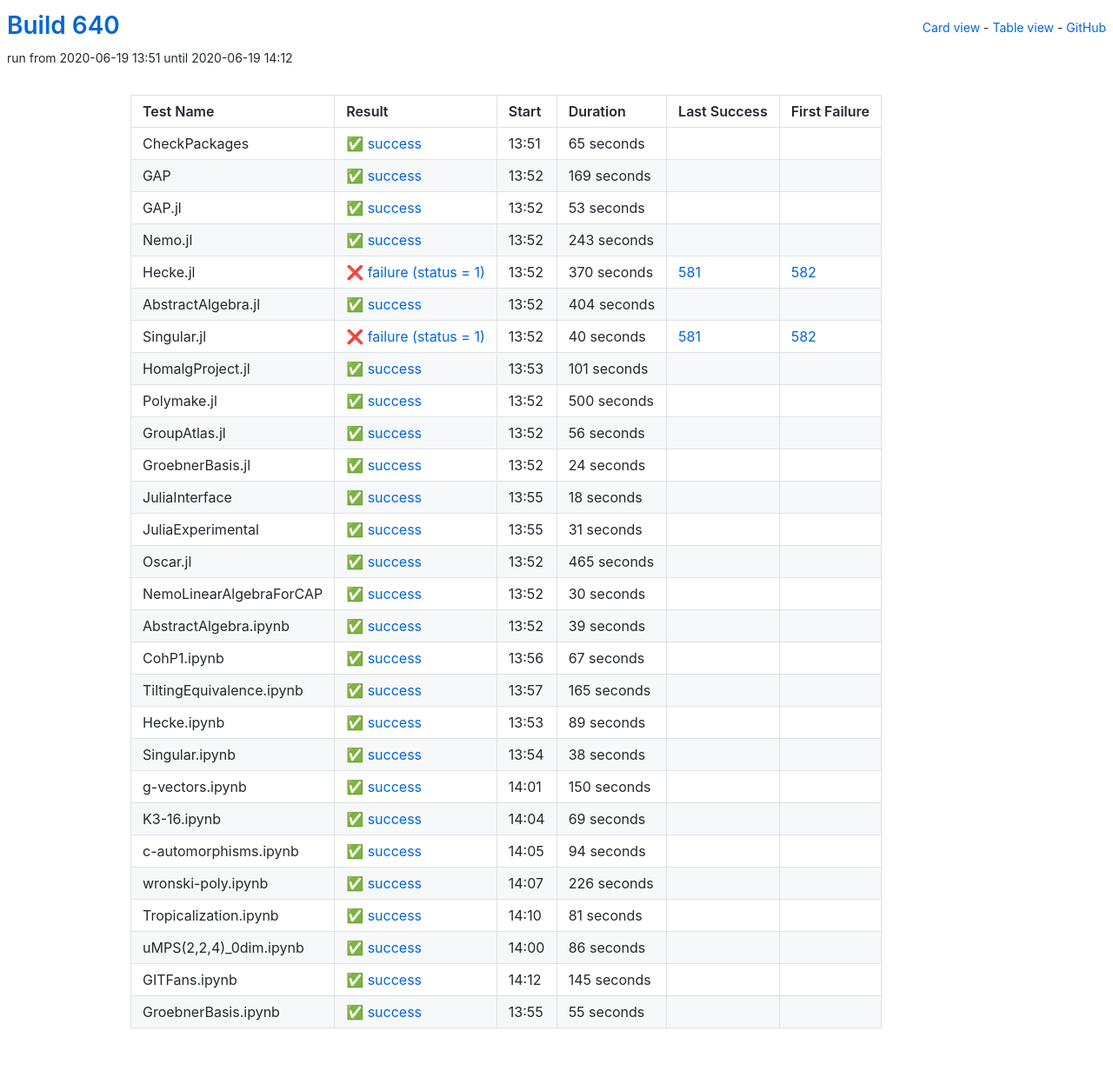
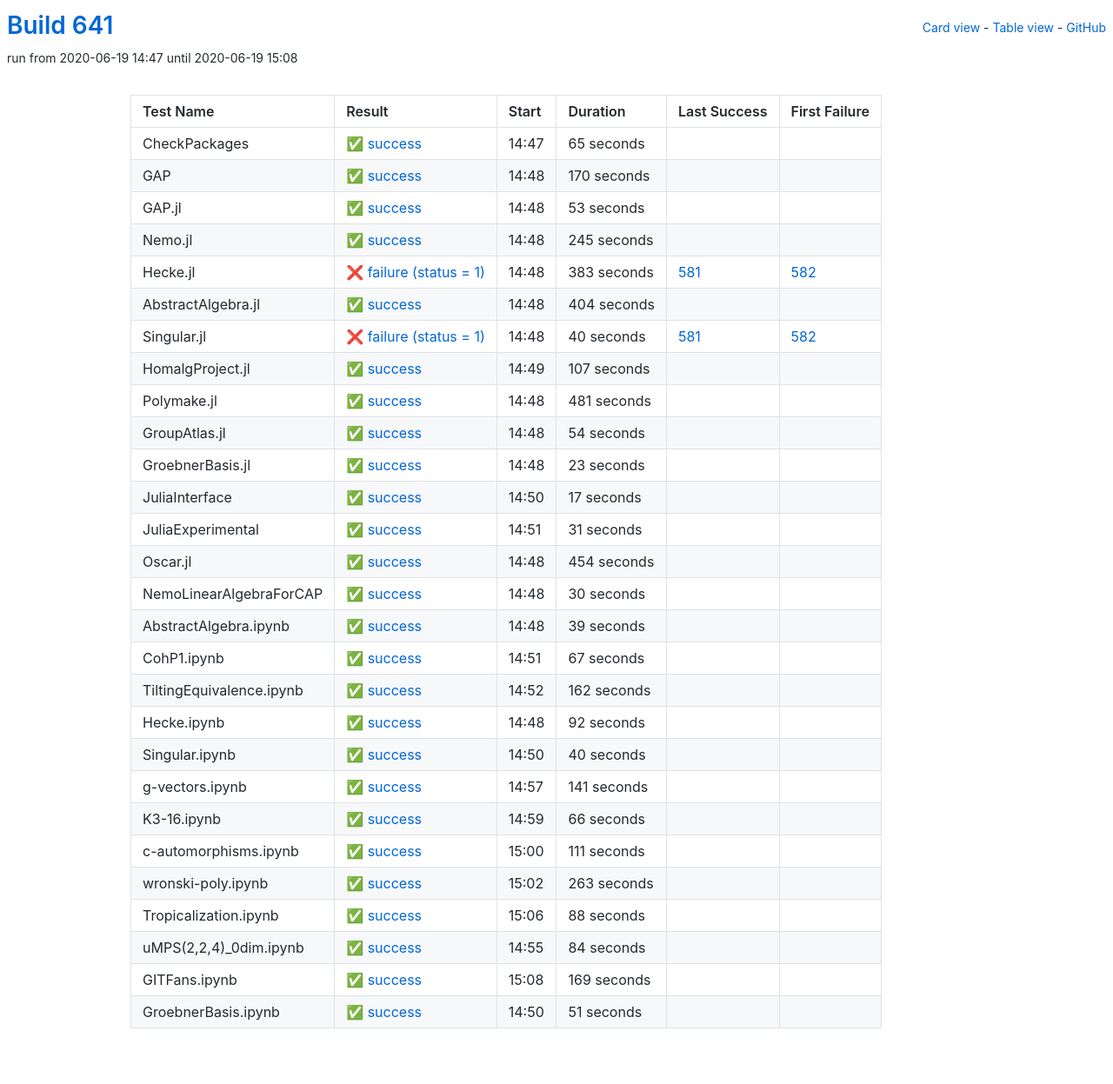
Before and after one commit to oscar-system/oscar-ci-status-1.4, a Jekyll site: the page built from table.html, in a window 1280 px wide. Shown: the whole page at 87% size. Built offline with Jekyll 4.4.1, drawn with Linux system fonts in a browser that asks for light colours.

Commit message:
Build #641

```diff
--- a/_data/ci.yml
+++ b/_data/ci.yml
@@ -1,6 +1,6 @@
 ---
-build: 640
-build_url: https://oscarci.mathematik.uni-kl.de/job/oscar-julia-1.4/640/
+build: 641
+build_url: https://oscarci.mathematik.uni-kl.de/job/oscar-julia-1.4/641/
 job: oscar-julia-1.4
 organization: oscar-system
 repo: oscar-ci-status-1.4
@@ -8,8 +8,8 @@ repourl: https://github.com/oscar-system/oscar-ci-status-1.4
 tests:
 - name: CheckPackages
   id: checkpackages
-  log: https://oscarci.mathematik.uni-kl.de/job/oscar-julia-1.4/640/artifact/logs/build-640/CheckPackages.log
-  start: 2020-06-19 13:51
+  log: https://oscarci.mathematik.uni-kl.de/job/oscar-julia-1.4/641/artifact/logs/build-641/CheckPackages.log
+  start: 2020-06-19 14:47
   success: true
   exitcode: 0
   status: success
@@ -20,20 +20,20 @@ tests:
   first_failure_url:
 - name: GAP
   id: gap
-  log: https://oscarci.mathematik.uni-kl.de/job/oscar-julia-1.4/640/artifact/logs/build-640/GAP.log
-  start: 2020-06-19 13:52
+  log: https://oscarci.mathematik.uni-kl.de/job/oscar-julia-1.4/641/artifact/logs/build-641/GAP.log
+  start: 2020-06-19 14:48
   success: true
   exitcode: 0
   status: success
-  duration: 169
+  duration: 170
   last_success: false
   last_success_url:
   first_failure: false
   first_failure_url:
 - name: GAP.jl
   id: gap-jl
-  log: https://oscarci.mathematik.uni-kl.de/job/oscar-julia-1.4/640/artifact/logs/build-640/GAP.jl.log
-  start: 2020-06-19 13:52
+  log: https://oscarci.mathematik.uni-kl.de/job/oscar-julia-1.4/641/artifact/logs/build-641/GAP.jl.log
+  start: 2020-06-19 14:48
   success: true
   exitcode: 0
   status: success
@@ -44,32 +44,32 @@ tests:
   first_failure_url:
 - name: Nemo.jl
   id: nemo-jl
-  log: https://oscarci.mathematik.uni-kl.de/job/oscar-julia-1.4/640/artifact/logs/build-640/Nemo.jl.log
-  start: 2020-06-19 13:52
+  log: https://oscarci.mathematik.uni-kl.de/job/oscar-julia-1.4/641/artifact/logs/build-641/Nemo.jl.log
+  start: 2020-06-19 14:48
   success: true
   exitcode: 0
   status: success
-  duration: 243
+  duration: 245
   last_success: false
   last_success_url:
   first_failure: false
   first_failure_url:
 - name: Hecke.jl
   id: hecke-jl
-  log: https://oscarci.mathematik.uni-kl.de/job/oscar-julia-1.4/640/artifact/logs/build-640/Hecke.jl.log
-  start: 2020-06-19 13:52
+  log: https://oscarci.mathematik.uni-kl.de/job/oscar-julia-1.4/641/artifact/logs/build-641/Hecke.jl.log
+  start: 2020-06-19 14:48
   success: false
   exitcode: 1
   status: failure
-  duration: 370
+  duration: 383
   last_success: 581
   last_success_url: https://oscarci.mathematik.uni-kl.de/job/oscar-julia-1.4/581/
   first_failure: 582
   first_failure_url: https://oscarci.mathematik.uni-kl.de/job/oscar-julia-1.4/582/
 - name: AbstractAlgebra.jl
   id: abstractalgebra-jl
-  log: https://oscarci.mathematik.uni-kl.de/job/oscar-julia-1.4/640/artifact/logs/build-640/AbstractAlgebra.jl.log
-  start: 2020-06-19 13:52
+  log: https://oscarci.mathematik.uni-kl.de/job/oscar-julia-1.4/641/artifact/logs/build-641/AbstractAlgebra.jl.log
+  start: 2020-06-19 14:48
   success: true
   exitcode: 0
   status: success
@@ -80,8 +80,8 @@ tests:
   first_failure_url:
 - name: Singular.jl
   id: singular-jl
-  log: https://oscarci.mathematik.uni-kl.de/job/oscar-julia-1.4/640/artifact/logs/build-640/Singular.jl.log
-  start: 2020-06-19 13:52
+  log: https://oscarci.mathematik.uni-kl.de/job/oscar-julia-1.4/641/artifact/logs/build-641/Singular.jl.log
+  start: 2020-06-19 14:48
   success: false
   exitcode: 1
   status: failure
@@ -92,68 +92,68 @@ tests:
   first_failure_url: https://oscarci.mathematik.uni-kl.de/job/oscar-julia-1.4/582/
 - name: HomalgProject.jl
   id: homalgproject-jl
-  log: https://oscarci.mathematik.uni-kl.de/job/oscar-julia-1.4/640/artifact/logs/build-640/HomalgProject.jl.log
-  start: 2020-06-19 13:53
+  log: https://oscarci.mathematik.uni-kl.de/job/oscar-julia-1.4/641/artifact/logs/build-641/HomalgProject.jl.log
+  start: 2020-06-19 14:49
   success: true
   exitcode: 0
   status: success
-  duration: 101
+  duration: 107
   last_success: false
   last_success_url:
   first_failure: false
   first_failure_url:
 - name: Polymake.jl
   id: polymake-jl
-  log: https://oscarci.mathematik.uni-kl.de/job/oscar-julia-1.4/640/artifact/logs/build-640/Polymake.jl.log
-  start: 2020-06-19 13:52
+  log: https://oscarci.mathematik.uni-kl.de/job/oscar-julia-1.4/641/artifact/logs/build-641/Polymake.jl.log
+  start: 2020-06-19 14:48
   success: true
   exitcode: 0
   status: success
-  duration: 500
+  duration: 481
   last_success: false
   last_success_url:
   first_failure: false
   first_failure_url:
 - name: GroupAtlas.jl
   id: groupatlas-jl
-  log: https://oscarci.mathematik.uni-kl.de/job/oscar-julia-1.4/640/artifact/logs/build-640/GroupAtlas.jl.log
-  start: 2020-06-19 13:52
+  log: https://oscarci.mathematik.uni-kl.de/job/oscar-julia-1.4/641/artifact/logs/build-641/GroupAtlas.jl.log
+  start: 2020-06-19 14:48
   success: true
   exitcode: 0
   status: success
-  duration: 56
+  duration: 54
   last_success: false
   last_success_url:
   first_failure: false
   first_failure_url:
 - name: GroebnerBasis.jl
   id: groebnerbasis-jl
-  log: https://oscarci.mathematik.uni-kl.de/job/oscar-julia-1.4/640/artifact/logs/build-640/GroebnerBasis.jl.log
-  start: 2020-06-19 13:52
+  log: https://oscarci.mathematik.uni-kl.de/job/oscar-julia-1.4/641/artifact/logs/build-641/GroebnerBasis.jl.log
+  start: 2020-06-19 14:48
   success: true
   exitcode: 0
   status: success
-  duration: 24
+  duration: 23
   last_success: false
   last_success_url:
   first_failure: false
   first_failure_url:
 - name: JuliaInterface
   id: juliainterface
-  log: https://oscarci.mathematik.uni-kl.de/job/oscar-julia-1.4/640/artifact/logs/build-640/JuliaInterface.log
-  start: 2020-06-19 13:55
+  log: https://oscarci.mathematik.uni-kl.de/job/oscar-julia-1.4/641/artifact/logs/build-641/JuliaInterface.log
+  start: 2020-06-19 14:50
   success: true
   exitcode: 0
   status: success
-  duration: 18
+  duration: 17
   last_success: false
   last_success_url:
   first_failure: false
   first_failure_url:
 - name: JuliaExperimental
   id: juliaexperimental
-  log: https://oscarci.mathematik.uni-kl.de/job/oscar-julia-1.4/640/artifact/logs/build-640/JuliaExperimental.log
-  start: 2020-06-19 13:55
+  log: https://oscarci.mathematik.uni-kl.de/job/oscar-julia-1.4/641/artifact/logs/build-641/JuliaExperimental.log
+  start: 2020-06-19 14:51
   success: true
   exitcode: 0
   status: success
@@ -164,20 +164,20 @@ tests:
   first_failure_url:
 - name: Oscar.jl
   id: oscar-jl
-  log: https://oscarci.mathematik.uni-kl.de/job/oscar-julia-1.4/640/artifact/logs/build-640/Oscar.jl.log
-  start: 2020-06-19 13:52
+  log: https://oscarci.mathematik.uni-kl.de/job/oscar-julia-1.4/641/artifact/logs/build-641/Oscar.jl.log
+  start: 2020-06-19 14:48
   success: true
   exitcode: 0
   status: success
-  duration: 465
+  duration: 454
   last_success: false
   last_success_url:
   first_failure: false
   first_failure_url:
 - name: NemoLinearAlgebraForCAP
   id: nemolinearalgebraforcap
-  log: https://oscarci.mathematik.uni-kl.de/job/oscar-julia-1.4/640/artifact/logs/build-640/NemoLinearAlgebraForCAP.log
-  start: 2020-06-19 13:52
+  log: https://oscarci.mathematik.uni-kl.de/job/oscar-julia-1.4/641/artifact/logs/build-641/NemoLinearAlgebraForCAP.log
+  start: 2020-06-19 14:48
   success: true
   exitcode: 0
   status: success
@@ -188,8 +188,8 @@ tests:
   first_failure_url:
 - name: AbstractAlgebra.ipynb
   id: abstractalgebra-ipynb
-  log: https://oscarci.mathematik.uni-kl.de/job/oscar-julia-1.4/640/artifact/logs/build-640/AbstractAlgebra.ipynb.log
-  start: 2020-06-19 13:52
+  log: https://oscarci.mathematik.uni-kl.de/job/oscar-julia-1.4/641/artifact/logs/build-641/AbstractAlgebra.ipynb.log
+  start: 2020-06-19 14:48
   success: true
   exitcode: 0
   status: success
@@ -200,8 +200,8 @@ tests:
   first_failure_url:
 - name: CohP1.ipynb
   id: cohp1-ipynb
-  log: https://oscarci.mathematik.uni-kl.de/job/oscar-julia-1.4/640/artifact/logs/build-640/CohP1.ipynb.log
-  start: 2020-06-19 13:56
+  log: https://oscarci.mathematik.uni-kl.de/job/oscar-julia-1.4/641/artifact/logs/build-641/CohP1.ipynb.log
+  start: 2020-06-19 14:51
   success: true
   exitcode: 0
   status: success
@@ -212,132 +212,132 @@ tests:
   first_failure_url:
 - name: TiltingEquivalence.ipynb
   id: tiltingequivalence-ipynb
-  log: https://oscarci.mathematik.uni-kl.de/job/oscar-julia-1.4/640/artifact/logs/build-640/TiltingEquivalence.ipynb.log
-  start: 2020-06-19 13:57
+  log: https://oscarci.mathematik.uni-kl.de/job/oscar-julia-1.4/641/artifact/logs/build-641/TiltingEquivalence.ipynb.log
+  start: 2020-06-19 14:52
   success: true
   exitcode: 0
   status: success
-  duration: 165
+  duration: 162
   last_success: false
   last_success_url:
   first_failure: false
   first_failure_url:
 - name: Hecke.ipynb
   id: hecke-ipynb
-  log: https://oscarci.mathematik.uni-kl.de/job/oscar-julia-1.4/640/artifact/logs/build-640/Hecke.ipynb.log
-  start: 2020-06-19 13:53
+  log: https://oscarci.mathematik.uni-kl.de/job/oscar-julia-1.4/641/artifact/logs/build-641/Hecke.ipynb.log
+  start: 2020-06-19 14:48
   success: true
   exitcode: 0
   status: success
-  duration: 89
+  duration: 92
   last_success: false
   last_success_url:
   first_failure: false
   first_failure_url:
 - name: Singular.ipynb
   id: singular-ipynb
-  log: https://oscarci.mathematik.uni-kl.de/job/oscar-julia-1.4/640/artifact/logs/build-640/Singular.ipynb.log
-  start: 2020-06-19 13:54
+  log: https://oscarci.mathematik.uni-kl.de/job/oscar-julia-1.4/641/artifact/logs/build-641/Singular.ipynb.log
+  start: 2020-06-19 14:50
   success: true
   exitcode: 0
   status: success
-  duration: 38
+  duration: 40
   last_success: false
   last_success_url:
   first_failure: false
   first_failure_url:
 - name: g-vectors.ipynb
   id: g-vectors-ipynb
-  log: https://oscarci.mathematik.uni-kl.de/job/oscar-julia-1.4/640/artifact/logs/build-640/g-vectors.ipynb.log
-  start: 2020-06-19 14:01
+  log: https://oscarci.mathematik.uni-kl.de/job/oscar-julia-1.4/641/artifact/logs/build-641/g-vectors.ipynb.log
+  start: 2020-06-19 14:57
   success: true
   exitcode: 0
   status: success
-  duration: 150
+  duration: 141
   last_success: false
   last_success_url:
   first_failure: false
   first_failure_url:
 - name: K3-16.ipynb
   id: k3-16-ipynb
-  log: https://oscarci.mathematik.uni-kl.de/job/oscar-julia-1.4/640/artifact/logs/build-640/K3-16.ipynb.log
-  start: 2020-06-19 14:04
+  log: https://oscarci.mathematik.uni-kl.de/job/oscar-julia-1.4/641/artifact/logs/build-641/K3-16.ipynb.log
+  start: 2020-06-19 14:59
   success: true
   exitcode: 0
   status: success
-  duration: 69
+  duration: 66
   last_success: false
   last_success_url:
   first_failure: false
   first_failure_url:
 - name: c-automorphisms.ipynb
   id: c-automorphisms-ipynb
-  log: https://oscarci.mathematik.uni-kl.de/job/oscar-julia-1.4/640/artifact/logs/build-640/c-automorphisms.ipynb.log
-  start: 2020-06-19 14:05
+  log: https://oscarci.mathematik.uni-kl.de/job/oscar-julia-1.4/641/artifact/logs/build-641/c-automorphisms.ipynb.log
+  start: 2020-06-19 15:00
   success: true
   exitcode: 0
   status: success
-  duration: 94
+  duration: 111
   last_success: false
   last_success_url:
   first_failure: false
   first_failure_url:
 - name: wronski-poly.ipynb
   id: wronski-poly-ipynb
-  log: https://oscarci.mathematik.uni-kl.de/job/oscar-julia-1.4/640/artifact/logs/build-640/wronski-poly.ipynb.log
-  start: 2020-06-19 14:07
+  log: https://oscarci.mathematik.uni-kl.de/job/oscar-julia-1.4/641/artifact/logs/build-641/wronski-poly.ipynb.log
+  start: 2020-06-19 15:02
   success: true
   exitcode: 0
   status: success
-  duration: 226
+  duration: 263
   last_success: false
   last_success_url:
   first_failure: false
   first_failure_url:
 - name: Tropicalization.ipynb
   id: tropicalization-ipynb
-  log: https://oscarci.mathematik.uni-kl.de/job/oscar-julia-1.4/640/artifact/logs/build-640/Tropicalization.ipynb.log
-  start: 2020-06-19 14:10
+  log: https://oscarci.mathematik.uni-kl.de/job/oscar-julia-1.4/641/artifact/logs/build-641/Tropicalization.ipynb.log
+  start: 2020-06-19 15:06
   success: true
   exitcode: 0
   status: success
-  duration: 81
+  duration: 88
   last_success: false
   last_success_url:
   first_failure: false
   first_failure_url:
 - name: uMPS(2,2,4)_0dim.ipynb
   id: umps-2-2-4-0dim-ipynb
-  log: https://oscarci.mathematik.uni-kl.de/job/oscar-julia-1.4/640/artifact/logs/build-640/uMPS-2-2-4-_0dim.ipynb.log
-  start: 2020-06-19 14:00
+  log: https://oscarci.mathematik.uni-kl.de/job/oscar-julia-1.4/641/artifact/logs/build-641/uMPS-2-2-4-_0dim.ipynb.log
+  start: 2020-06-19 14:55
   success: true
   exitcode: 0
   status: success
-  duration: 86
+  duration: 84
   last_success: false
   last_success_url:
   first_failure: false
   first_failure_url:
 - name: GITFans.ipynb
   id: gitfans-ipynb
-  log: https://oscarci.mathematik.uni-kl.de/job/oscar-julia-1.4/640/artifact/logs/build-640/GITFans.ipynb.log
-  start: 2020-06-19 14:12
+  log: https://oscarci.mathematik.uni-kl.de/job/oscar-julia-1.4/641/artifact/logs/build-641/GITFans.ipynb.log
+  start: 2020-06-19 15:08
   success: true
   exitcode: 0
   status: success
-  duration: 145
+  duration: 169
   last_success: false
   last_success_url:
   first_failure: false
   first_failure_url:
 - name: GroebnerBasis.ipynb
   id: groebnerbasis-ipynb
-  log: https://oscarci.mathematik.uni-kl.de/job/oscar-julia-1.4/640/artifact/logs/build-640/GroebnerBasis.ipynb.log
-  start: 2020-06-19 13:55
+  log: https://oscarci.mathematik.uni-kl.de/job/oscar-julia-1.4/641/artifact/logs/build-641/GroebnerBasis.ipynb.log
+  start: 2020-06-19 14:50
   success: true
   exitcode: 0
   status: success
-  duration: 55
+  duration: 51
   last_success: false
   last_success_url:
   first_failure: false
```
Also changed, not shown: README.md.
